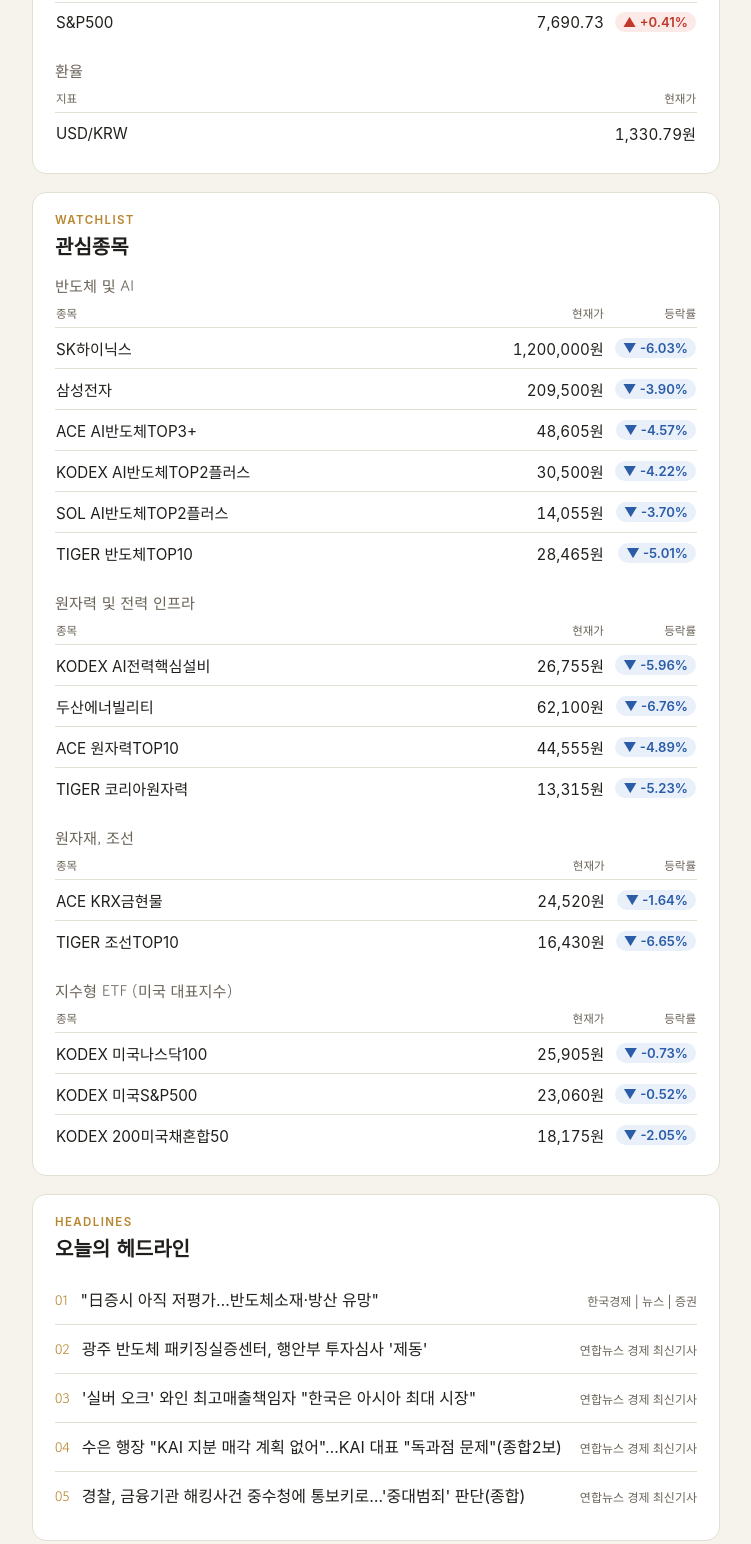
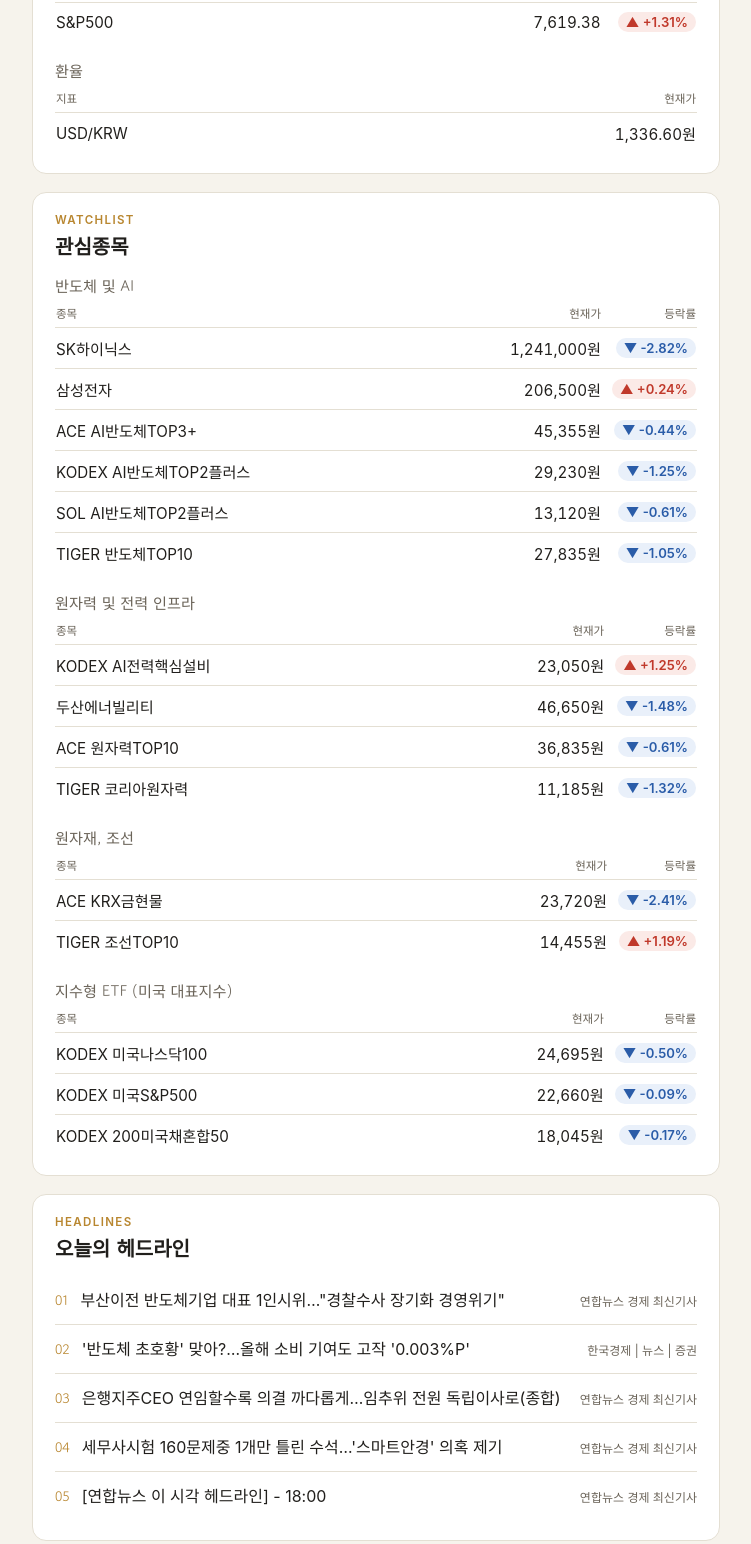
Before and after one commit to BBDDana/stock-news-kakao, a plain HTML site: page docs/index.html in a window 1280 px wide. Shown: the part 530-2074 px from the top of the page, without its empty margins (264-1015 px from the left). Drawn offline with Linux system fonts and the light colour scheme; a web font is replaced by a local one.

Commit message:
오늘의 증권 리포트 업데이트

```diff
--- a/docs/index.html
+++ b/docs/index.html
@@ -197,8 +197,8 @@ footer {
 <div class="masthead">
   <div class="brand">증권기자</div>
   <div class="meta">
-    <span class="pill">장마감 브리핑</span>
-    <span>2026-10-20 19:03</span>
+    <span class="pill">장전 브리핑</span>
+    <span>2026-11-12 21:05</span>
   </div>
 </div>
 
@@ -211,24 +211,24 @@ footer {
           <h3>국내</h3>
           <table>
             <thead><tr><th>지표</th><th class='num'>현재가</th><th class='num'>등락률</th></tr></thead>
-            <tbody><tr><td class='name'>코스피</td><td class='num tnum'>5,552.74</td><td class='num'><span class="chg down">▼ -3.73%</span></td></tr>
-<tr><td class='name'>코스닥</td><td class='num tnum'>781.97</td><td class='num'><span class="chg down">▼ -3.33%</span></td></tr></tbody>
+            <tbody><tr><td class='name'>코스피</td><td class='num tnum'>5,342.73</td><td class='num'><span class="chg down">▼ -0.61%</span></td></tr>
+<tr><td class='name'>코스닥</td><td class='num tnum'>696.53</td><td class='num'><span class="chg down">▼ -1.22%</span></td></tr></tbody>
           </table>
         </div>
         <div class="subgroup">
           <h3>해외</h3>
           <table>
             <thead><tr><th>지표</th><th class='num'>현재가</th><th class='num'>등락률</th></tr></thead>
-            <tbody><tr><td class='name'>다우</td><td class='num tnum'>51,966.03</td><td class='num'><span class="chg down">▼ -0.07%</span></td></tr>
-<tr><td class='name'>나스닥</td><td class='num tnum'>26,430.89</td><td class='num'><span class="chg up">▲ +1.11%</span></td></tr>
-<tr><td class='name'>S&amp;P500</td><td class='num tnum'>7,690.73</td><td class='num'><span class="chg up">▲ +0.41%</span></td></tr></tbody>
+            <tbody><tr><td class='name'>다우</td><td class='num tnum'>52,486.49</td><td class='num'><span class="chg up">▲ +0.49%</span></td></tr>
+<tr><td class='name'>나스닥</td><td class='num tnum'>25,466.19</td><td class='num'><span class="chg up">▲ +1.60%</span></td></tr>
+<tr><td class='name'>S&amp;P500</td><td class='num tnum'>7,619.38</td><td class='num'><span class="chg up">▲ +1.31%</span></td></tr></tbody>
           </table>
         </div>
         <div class="subgroup">
           <h3>환율</h3>
           <table>
             <thead><tr><th>지표</th><th class='num'>현재가</th></tr></thead>
-            <tbody><tr><td class='name'>USD/KRW</td><td class='num tnum'>1,330.79원</td></tr></tbody>
+            <tbody><tr><td class='name'>USD/KRW</td><td class='num tnum'>1,336.60원</td></tr></tbody>
           </table>
         </div></div>
     </section>
@@ -240,39 +240,39 @@ footer {
           <h3>반도체 및 AI</h3>
           <table>
             <thead><tr><th>종목</th><th class="num">현재가</th><th class="num">등락률</th></tr></thead>
-            <tbody><tr><td class='name'>SK하이닉스</td><td class='num tnum'>1,200,000원</td><td class='num'><span class="chg down">▼ -6.03%</span></td></tr>
-<tr><td class='name'>삼성전자</td><td class='num tnum'>209,500원</td><td class='num'><span class="chg down">▼ -3.90%</span></td></tr>
-<tr><td class='name'>ACE AI반도체TOP3+</td><td class='num tnum'>48,605원</td><td class='num'><span class="chg down">▼ -4.57%</span></td></tr>
-<tr><td class='name'>KODEX AI반도체TOP2플러스</td><td class='num tnum'>30,500원</td><td class='num'><span class="chg down">▼ -4.22%</span></td></tr>
-<tr><td class='name'>SOL AI반도체TOP2플러스</td><td class='num tnum'>14,055원</td><td class='num'><span class="chg down">▼ -3.70%</span></td></tr>
-<tr><td class='name'>TIGER 반도체TOP10</td><td class='num tnum'>28,465원</td><td class='num'><span class="chg down">▼ -5.01%</span></td></tr></tbody>
+            <tbody><tr><td class='name'>SK하이닉스</td><td class='num tnum'>1,241,000원</td><td class='num'><span class="chg down">▼ -2.82%</span></td></tr>
+<tr><td class='name'>삼성전자</td><td class='num tnum'>206,500원</td><td class='num'><span class="chg up">▲ +0.24%</span></td></tr>
+<tr><td class='name'>ACE AI반도체TOP3+</td><td class='num tnum'>45,355원</td><td class='num'><span class="chg down">▼ -0.44%</span></td></tr>
+<tr><td class='name'>KODEX AI반도체TOP2플러스</td><td class='num tnum'>29,230원</td><td class='num'><span class="chg down">▼ -1.25%</span></td></tr>
+<tr><td class='name'>SOL AI반도체TOP2플러스</td><td class='num tnum'>13,120원</td><td class='num'><span class="chg down">▼ -0.61%</span></td></tr>
+<tr><td class='name'>TIGER 반도체TOP10</td><td class='num tnum'>27,835원</td><td class='num'><span class="chg down">▼ -1.05%</span></td></tr></tbody>
           </table>
         </div>
         <div class="subgroup">
           <h3>원자력 및 전력 인프라</h3>
           <table>
             <thead><tr><th>종목</th><th class="num">현재가</th><th class="num">등락률</th></tr></thead>
-            <tbody><tr><td class='name'>KODEX AI전력핵심설비</td><td class='num tnum'>26,755원</td><td class='num'><span class="chg down">▼ -5.96%</span></td></tr>
-<tr><td class='name'>두산에너빌리티</td><td class='num tnum'>62,100원</td><td class='num'><span class="chg down">▼ -6.76%</span></td></tr>
-<tr><td class='name'>ACE 원자력TOP10</td><td class='num tnum'>44,555원</td><td class='num'><span class="chg down">▼ -4.89%</span></td></tr>
-<tr><td class='name'>TIGER 코리아원자력</td><td class='num tnum'>13,315원</td><td class='num'><span class="chg down">▼ -5.23%</span></td></tr></tbody>
+            <tbody><tr><td class='name'>KODEX AI전력핵심설비</td><td class='num tnum'>23,050원</td><td class='num'><span class="chg up">▲ +1.25%</span></td></tr>
+<tr><td class='name'>두산에너빌리티</td><td class='num tnum'>46,650원</td><td class='num'><span class="chg down">▼ -1.48%</span></td></tr>
+<tr><td class='name'>ACE 원자력TOP10</td><td class='num tnum'>36,835원</td><td class='num'><span class="chg down">▼ -0.61%</span></td></tr>
+<tr><td class='name'>TIGER 코리아원자력</td><td class='num tnum'>11,185원</td><td class='num'><span class="chg down">▼ -1.32%</span></td></tr></tbody>
           </table>
         </div>
         <div class="subgroup">
           <h3>원자재, 조선</h3>
           <table>
             <thead><tr><th>종목</th><th class="num">현재가</th><th class="num">등락률</th></tr></thead>
-            <tbody><tr><td class='name'>ACE KRX금현물</td><td class='num tnum'>24,520원</td><td class='num'><span class="chg down">▼ -1.64%</span></td></tr>
-<tr><td class='name'>TIGER 조선TOP10</td><td class='num tnum'>16,430원</td><td class='num'><span class="chg down">▼ -6.65%</span></td></tr></tbody>
+            <tbody><tr><td class='name'>ACE KRX금현물</td><td class='num tnum'>23,720원</td><td class='num'><span class="chg down">▼ -2.41%</span></td></tr>
+<tr><td class='name'>TIGER 조선TOP10</td><td class='num tnum'>14,455원</td><td class='num'><span class="chg up">▲ +1.19%</span></td></tr></tbody>
           </table>
         </div>
         <div class="subgroup">
           <h3>지수형 ETF (미국 대표지수)</h3>
           <table>
             <thead><tr><th>종목</th><th class="num">현재가</th><th class="num">등락률</th></tr></thead>
-            <tbody><tr><td class='name'>KODEX 미국나스닥100</td><td class='num tnum'>25,905원</td><td class='num'><span class="chg down">▼ -0.73%</span></td></tr>
-<tr><td class='name'>KODEX 미국S&amp;P500</td><td class='num tnum'>23,060원</td><td class='num'><span class="chg down">▼ -0.52%</span></td></tr>
-<tr><td class='name'>KODEX 200미국채혼합50</td><td class='num tnum'>18,175원</td><td class='num'><span class="chg down">▼ -2.05%</span></td></tr></tbody>
+            <tbody><tr><td class='name'>KODEX 미국나스닥100</td><td class='num tnum'>24,695원</td><td class='num'><span class="chg down">▼ -0.50%</span></td></tr>
+<tr><td class='name'>KODEX 미국S&amp;P500</td><td class='num tnum'>22,660원</td><td class='num'><span class="chg down">▼ -0.09%</span></td></tr>
+<tr><td class='name'>KODEX 200미국채혼합50</td><td class='num tnum'>18,045원</td><td class='num'><span class="chg down">▼ -0.17%</span></td></tr></tbody>
           </table>
         </div></div>
     </section>
@@ -280,40 +280,41 @@ footer {
       <p class="eyebrow">Headlines</p>
       <h2>오늘의 헤드라인</h2>
       <ol class="headlines"><li>
-              <a href="https://www.hankyung.com/article/2026102040011" target="_blank" rel="noopener">
+              <a href="https://www.yna.co.kr/view/AKR20261112126400051" target="_blank" rel="noopener">
                 <span class="idx">01</span>
-                <span class="headline-text">&quot;日증시 아직 저평가…반도체소재·방산 유망&quot;</span>
+                <span class="headline-text">부산이전 반도체기업 대표 1인시위…&quot;경찰수사 장기화 경영위기&quot;</span>
+                <span class="source">연합뉴스 경제 최신기사</span>
+              </a>
+            </li>
+<li>
+              <a href="https://www.hankyung.com/article/202611122559i" target="_blank" rel="noopener">
+                <span class="idx">02</span>
+                <span class="headline-text">&#x27;반도체 초호황&#x27; 맞아?…올해 소비 기여도 고작 &#x27;0.003%P&#x27;</span>
                 <span class="source">한국경제 | 뉴스 | 증권</span>
               </a>
             </li>
 <li>
-              <a href="https://www.yna.co.kr/view/AKR20261020140000054" target="_blank" rel="noopener">
-                <span class="idx">02</span>
-                <span class="headline-text">광주 반도체 패키징실증센터, 행안부 투자심사 &#x27;제동&#x27;</span>
+              <a href="https://www.yna.co.kr/view/AKR20261111175651002" target="_blank" rel="noopener">
+                <span class="idx">03</span>
+                <span class="headline-text">은행지주CEO 연임할수록 의결 까다롭게…임추위 전원 독립이사로(종합)</span>
                 <span class="source">연합뉴스 경제 최신기사</span>
               </a>
             </li>
 <li>
-              <a href="https://www.yna.co.kr/view/AKR20261020163000030" target="_blank" rel="noopener">
-                <span class="idx">03</span>
-                <span class="headline-text">&#x27;실버 오크&#x27; 와인 최고매출책임자 &quot;한국은 아시아 최대 시장&quot;</span>
+              <a href="https://www.yna.co.kr/view/AKR20261112172800530" target="_blank" rel="noopener">
+                <span class="idx">04</span>
+                <span class="headline-text">세무사시험 160문제중 1개만 틀린 수석…&#x27;스마트안경&#x27; 의혹 제기</span>
                 <span class="source">연합뉴스 경제 최신기사</span>
               </a>
             </li>
 <li>
-              <a href="https://www.yna.co.kr/view/AKR20261020088152002" target="_blank" rel="noopener">
-                <span class="idx">04</span>
-                <span class="headline-text">수은 행장 &quot;KAI 지분 매각 계획 없어&quot;…KAI 대표 &quot;독과점 문제&quot;(종합2보)</span>
-                <span class="source">연합뉴스 경제 최신기사</span>
-              </a>
-            </li>
-<li>
-              <a href="https://www.yna.co.kr/view/AKR20261020139551002" target="_blank" rel="noopener">
+              <a href="https://www.yna.co.kr/view/AKR20261112160700011" target="_blank" rel="noopener">
                 <span class="idx">05</span>
-                <span class="headline-text">경찰, 금융기관 해킹사건 중수청에 통보키로…&#x27;중대범죄&#x27; 판단(종합)</span>
+                <span class="headline-text">[연합뉴스 이 시각 헤드라인] - 18:00</span>
                 <span class="source">연합뉴스 경제 최신기사</span>
               </a>
             </li></ol>
     </section>
 
 <footer>매일 자동 수집 · 한국경제 · 연합뉴스 · 네이버금융</footer>
+>
```
